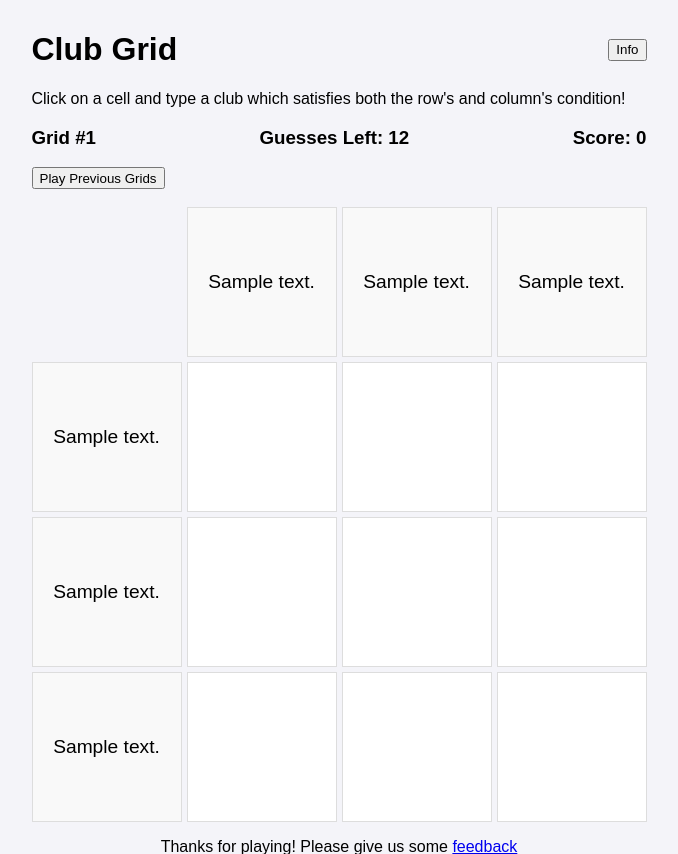
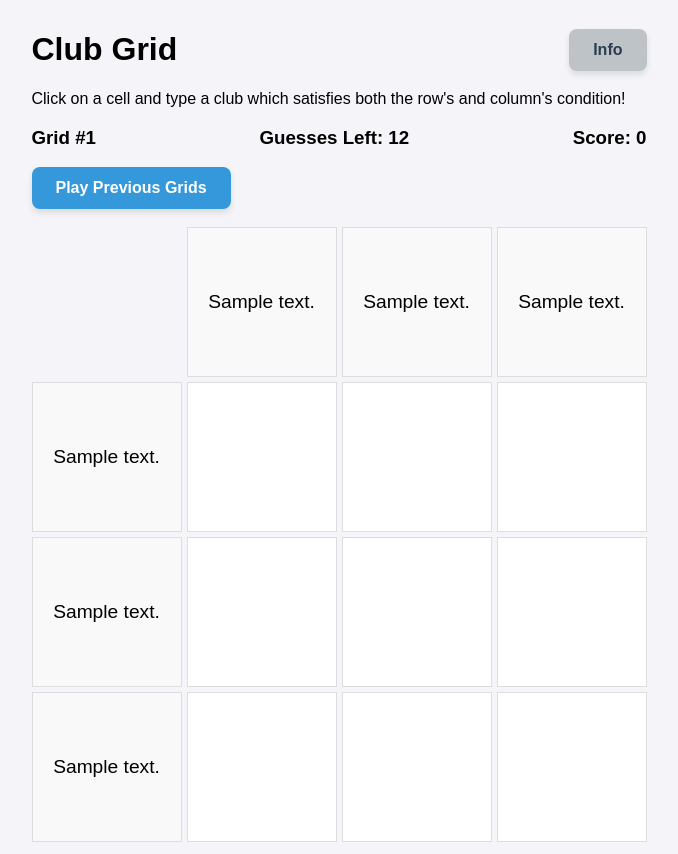
Before and after one commit to Famaral97/clubgrid, a Flask app: page /grid/1 in a window 1280 px wide. Shown: the top 854 px of the page, without its empty margins (301-979 px from the left). Run offline with Flask 3, Linux system fonts and the light colour scheme; tables that the repository leaves empty hold one stand-in row (values such as "Sample post"); parts of the project's set-up code (start-up, migrations or seed data) failed here and were passed over.

Commit message:
💄 add style to buttons

```diff
--- /dev/null
+++ b/static/buttons.css
@@ -0,0 +1,62 @@
+button {
+  border: none;
+  padding: 12px 24px;
+  border-radius: 8px;
+  font-size: 16px;
+  font-weight: bold;
+  cursor: pointer;
+  box-shadow: 0px 4px 6px rgba(0, 0, 0, 0.1);
+  transition: background-color 0.3s ease, transform 0.2s ease;
+}
+
+button:hover {
+  transform: translateY(-3px);
+  box-shadow: 0px 6px 8px rgba(0, 0, 0, 0.15);
+}
+
+button:active {
+  transform: translateY(0);
+  box-shadow: 0px 3px 5px rgba(0, 0, 0, 0.2);
+}
+
+
+button.primary {
+  background-color: #27ae60;
+  color: #ffffff;
+}
+
+button.primary:hover {
+  background-color: #2ecc71;
+}
+
+button.primary:active {
+  background-color: #1e8449;
+}
+
+
+button.secondary {
+  background-color: #3498db;
+  color: #ffffff;
+}
+
+button.secondary:hover {
+  background-color: #2980b9;
+}
+
+button.secondary:active {
+  background-color: #2471a3;
+}
+
+
+button.accent {
+  background-color: #bdc3c7;
+  color: #2c3e50;
+}
+
+button.accent:hover {
+  background-color: #95a5a6;
+}
+
+button.accent:active {
+  background-color: #7f8c8d;
+}
--- a/static/scripts.js
+++ b/static/scripts.js
@@ -87,6 +87,7 @@ function showGridSelectionModal() {
         const selectGridButton = document.createElement('button')
 
         selectGridButton.textContent = 'Play!'
+        selectGridButton.classList.add('primary')
         selectGridButton.onclick = () => {
             location.replace(`/grid/${grid.id}`)
         }
@@ -134,6 +135,7 @@ async function showFinalModal() {
     if (existingFinalModal) {
         let shareButtonElement = document.getElementById("share")
         shareButtonElement.textContent = "📢 Share"
+        shareButtonElement.classList.add('secondary')
 
         modalOverlay.style.display = 'flex'
         existingFinalModal.style.display = 'block'
@@ -219,6 +221,7 @@ function listOptions() {
             selectButton.disabled = true
         }
         selectButton.textContent = 'Select'
+        selectButton.classList.add('primary')
         selectButton.onclick = () => {
             submitClub(club.id)
         }
--- a/static/style.css
+++ b/static/style.css
@@ -14,7 +14,6 @@ body {
   justify-content: space-between;
 
   button {
-    height: 22px;
     align-self: center;
   }
 }
--- a/templates/index.html
+++ b/templates/index.html
@@ -6,6 +6,7 @@
     <title>Football Club Grid Game</title>
     <link rel="icon" type="image/x-icon" href="{{ url_for('static',filename='favicon.ico') }}">
     <link rel="stylesheet" type="text/css" href="{{ url_for('static',filename='style.css') }}">
+    <link rel="stylesheet" type="text/css" href="{{ url_for('static',filename='buttons.css') }}">
 </head>
 
 <body>
@@ -19,7 +20,7 @@
     <div>
         <div class="horizontal-container">
             <h1>Club Grid</h1>
-            <button onclick="showInfoModal()">Info</button>
+            <button class="accent" onclick="showInfoModal()">Info</button>
         </div>
         <span class="intro">Click on a cell and type a club which satisfies both the row's and column's condition!</span>
 
@@ -30,8 +31,8 @@
         </div>
 
         <div class="horizontal-container">
-            <button onclick="showGridSelectionModal()">Play Previous Grids</button>
-            <button class="view-results">View Results</button>
+            <button class="secondary" onclick="showGridSelectionModal()">Play Previous Grids</button>
+            <button class="accent view-results">View Results</button>
         </div>
     </div>
 
```
